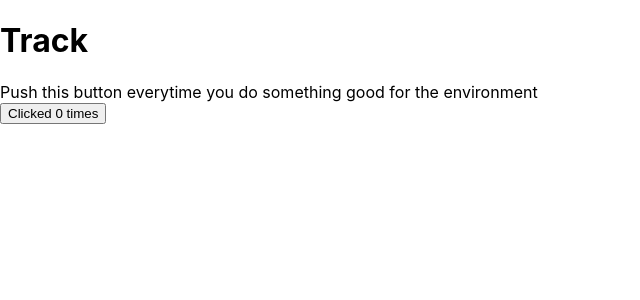
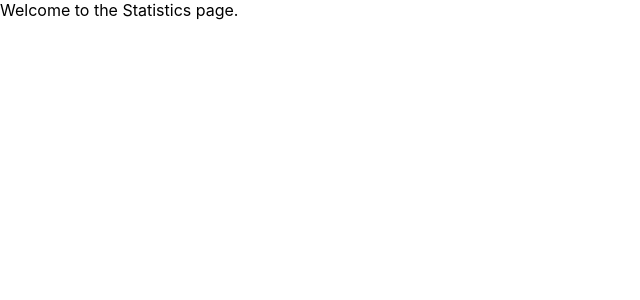
Before and after one commit to wwwilma/dat257, a React (Create React App) app in the folder dat257/: page /statistics in a window 1280 px wide. Shown: the top 300 px of the page, without its empty margins (0-640 px from the left). Built offline with nearby package versions, Linux system fonts and the light colour scheme.

Commit message:
Created a homepage and statistics page

```diff
--- a/dat257/package.json
+++ b/dat257/package.json
@@ -8,6 +8,8 @@
     "@testing-library/user-event": "^13.5.0",
     "react": "^18.2.0",
     "react-dom": "^18.2.0",
+    "react-router-dom": "^6.10.0",
+    "react-hook-form": "^7.43.9",
     "react-scripts": "5.0.1",
     "web-vitals": "^2.1.4"
   },
--- a/dat257/src/App.js
+++ b/dat257/src/App.js
@@ -1,34 +1,18 @@
 import logo from './logo.svg';
 import './App.css';
-import { useState } from 'react';
+import { BrowserRouter, Routes, Route } from "react-router-dom";
+import Home from './pages/Home';
+import Statistics from './pages/Statistics';
 
-function App() {
+export default function App() {
   return (
-    <div>
-      <h1>
-        Track
-      </h1>
-      <p1>
-        Push this button everytime you do something good for the environment
-      </p1>
-        <div>
-            <Button />
-        </div>
-    </div>
+    <BrowserRouter>
+      <div>
+      <Routes>
+        <Route exact path="/" element={<Home/>} />
+        <Route path="/statistics" element={<Statistics/>} />
+      </Routes>
+      </div>
+    </BrowserRouter>
   );
 }
-
-function Button(){
-  const [count, setCount] = useState(0);
-  function handleClick() {
-    setCount(count + 1);
-  }
-
-  return(
-    <button className="button" onClick={handleClick}>
-      Clicked {count} times
-    </button>
-  );
-}
-
-export default App;
--- /dev/null
+++ b/dat257/src/pages/Home.jsx
@@ -0,0 +1,33 @@
+import React from "react";
+import { useState } from 'react';
+
+function Home() {
+    return (
+        <div>
+        <h1>
+          Track
+        </h1>
+        <p1>
+          Push this button everytime you do something good for the environment
+        </p1>
+          <div>
+              <Button />
+          </div>
+      </div>
+    )
+}
+
+function Button(){
+    const [count, setCount] = useState(0);
+    function handleClick() {
+      setCount(count + 1);
+    }
+
+    return(
+      <button className="button" onClick={handleClick}>
+        Clicked {count} times
+      </button>
+    );
+  }
+
+export default Home
--- /dev/null
+++ b/dat257/src/pages/Statistics.jsx
@@ -0,0 +1,11 @@
+import React from "react";
+
+function Statistics() {
+    return (
+        <div>
+            Welcome to the Statistics page.
+        </div>
+    )
+}
+
+export default Statistics
```
Also changed, not shown: 1 other file (tests, documents, lock files or other folders).
